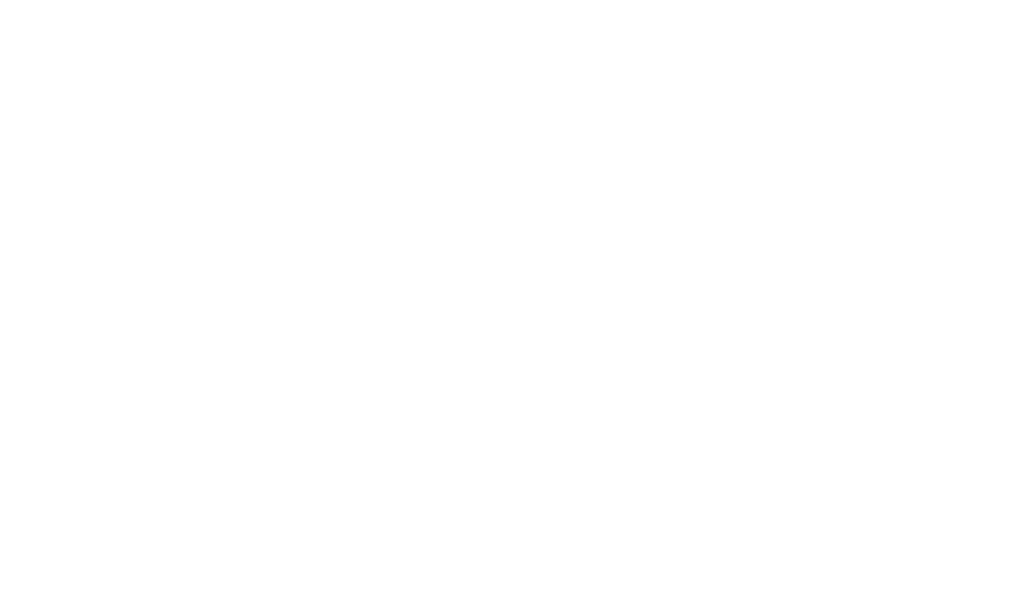
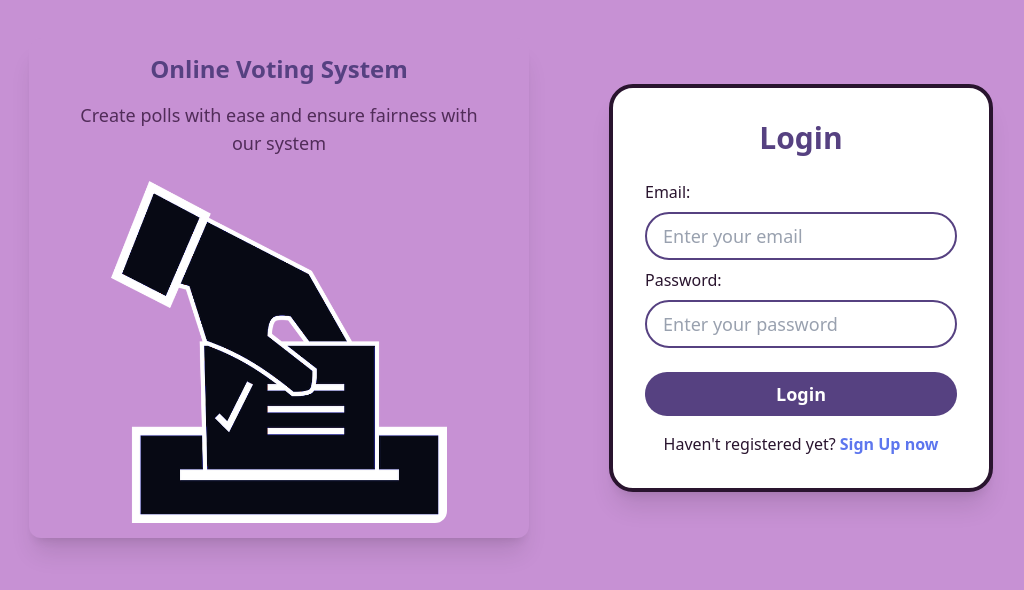
Before and after one commit to nl-codes/Online_Voting_System, a React (Vite) app in the folder frontend/: page /login in a window 1280 px wide. Shown: the part 112-702 px from the top of the page, without its empty margins (129-1153 px from the left). Built offline with nearby package versions, Linux system fonts and the light colour scheme.

Commit message:
Add UserContext

```diff
--- a/frontend/src/App.jsx
+++ b/frontend/src/App.jsx
@@ -1,4 +1,4 @@
-import React, { useState } from "react";
+import React from "react";
 import { BrowserRouter as Router, Routes, Route } from "react-router-dom";
 import LandingPage from "./pages/LandingPage";
 import LoginPage from "./pages/LoginPage";
@@ -8,31 +8,16 @@
 import UserDashboardPage from "./pages/UserDashboardPage";
 import UserElectionPage from "./pages/UserElectionPage";
 import VoterCardPortalPage from "./pages/VoterCardPortalPage";
+import UserProvider from "./context/UserProvider";
 
 const App = () => {
-    const [userId, setUserId] = useState(null);
     return (
+        <UserProvider>
             <Router>
                 <Routes>
                     <Route path="/" element={<LandingPage />} />
-                <Route
-                    path="/home"
-                    element={
-                        <UserDashboardPage
-                            userId={userId}
-                            setUserId={setUserId} // Fixed naming convention
-                        />
-                    }
-                />
-                <Route
-                    path="/login"
-                    element={
-                        <LoginPage
-                            userId={userId}
-                            setUserId={setUserId} // Fixed naming convention
-                        />
-                    }
-                />
+                    <Route path="/home" element={<UserDashboardPage />} />
+                    <Route path="/login" element={<LoginPage />} />
                     <Route
                         path="/sec/admin/dashboard"
                         element={<AdminDashboardPage />}
@@ -49,6 +34,7 @@
                     <Route path="/signup" element={<SignupPage />} />
                 </Routes>
             </Router>
+        </UserProvider>
     );
 };
 
--- /dev/null
+++ b/frontend/src/components/UnAuthorized.jsx
@@ -0,0 +1,26 @@
+import React from "react";
+
+const UnAuthorized = () => {
+    return (
+        <div>
+            <div className="flex flex-col items-center justify-center h-screen bg-[#29142e]">
+                <h1 className="text-3xl font-bold text-yellow-400 mb-4">
+                    This page is restricted for registered users only.
+                </h1>
+                <p className="text-lg text-white font-bold mb-6">
+                    Please login to continue.
+                </p>
+                <button
+                    className="px-6 py-2 text-white text-2xl bg-[#ab63bb]  rounded-md font-bold cursor-pointer transition-all duration-150 ease-in-out hover:scale-110 hover:shadow-[0_0_10px_#ab63bbn"
+                    onClick={() => {
+                        // Redirect to login page
+                        window.location.href = "/login";
+                    }}>
+                    Login
+                </button>
+            </div>
+        </div>
+    );
+};
+
+export default UnAuthorized;
--- /dev/null
+++ b/frontend/src/context/UserContext.jsx
@@ -0,0 +1,3 @@
+import { createContext } from "react";
+
+export const UserContext = createContext();
--- /dev/null
+++ b/frontend/src/context/UserProvider.jsx
@@ -0,0 +1,14 @@
+import React, { useState } from "react";
+import { UserContext } from "./UserContext";
+
+const UserProvider = ({ children }) => {
+    const [userId, setUserId] = useState(null);
+
+    return (
+        <UserContext.Provider value={{ userId, setUserId }}>
+            {children}
+        </UserContext.Provider>
+    );
+};
+
+export default UserProvider;
--- a/frontend/src/pages/LoginPage.jsx
+++ b/frontend/src/pages/LoginPage.jsx
@@ -1,22 +1,23 @@
-import { useState, useEffect } from "react";
+import { useState, useEffect, useContext } from "react";
 import { Link, useNavigate } from "react-router-dom";
 import Overview from "../components/Overview";
+import { UserContext } from "../context/UserContext";
 
-const LoginPage = ({ userId, setUserId }) => {
+const LoginPage = () => {
     const [email, setEmail] = useState("");
     const [password, setPassword] = useState("");
     const navigate = useNavigate();
+    const { userId, setUserId } = useContext(UserContext);
 
     // Check if user is already logged in
     useEffect(() => {
         const storedUserId = localStorage.getItem("userId");
-        if (storedUserId) {
+        if (storedUserId && !userId) {
             setUserId(storedUserId);
             navigate("/home");
         }
-    }, [setUserId, navigate]);
+    }, [userId, setUserId, navigate]);
 
-    // Handle login
     const handleLogin = async (e) => {
         e.preventDefault();
         try {
@@ -40,43 +41,41 @@
         }
     };
 
-    // If user is already logged in, don't render the login page
+    // Redirect if user is already logged in
     if (userId) {
         return null;
     }
 
     return (
-        <div>
-            {userId && (
-                <div className="min-h-screen flex flex-row gap-20 items-center justify-center bg-[#c791d4] text-[#512C59] font-poppins p-4">
+        <div className="min-h-screen flex flex-row gap-20 items-center justify-center bg-[#c791d4] text-[#29142e] font-poppins p-4">
             <Overview />
-                    <div className="border-4 border-[#512C59] rounded-3xl p-8 w-96 shadow-xl bg-white flex flex-col items-center">
+            <div className="border-4 border-[#29142e] rounded-3xl p-8 w-96 shadow-xl bg-white flex flex-col items-center">
                 <h2 className="text-3xl font-bold mb-6 text-[#564181]">
                     Login
                 </h2>
 
                 <form className="flex flex-col items-center w-full">
-                            <label className="self-start text-[#512C59] font-medium">
+                    <label className="self-start text-[#29142e] font-medium">
                         Email:
                     </label>
                     <input
                         maxLength="30"
                         minLength="5"
                         required
-                                className="w-full border-2 border-[#564181] px-4 py-2 text-lg my-2 rounded-full text-[#512C59] placeholder-gray-400 focus:ring-2 focus:ring-[#5D76EE] outline-none"
+                        className="w-full border-2 border-[#564181] px-4 py-2 text-lg my-2 rounded-full text-[#29142e] placeholder-gray-400 focus:ring-2 focus:ring-[#5D76EE] outline-none"
                         type="text"
                         placeholder="Enter your email"
                         onChange={(e) => setEmail(e.target.value)}
                     />
 
-                            <label className="self-start text-[#512C59] font-medium">
+                    <label className="self-start text-[#29142e] font-medium">
                         Password:
                     </label>
                     <input
                         maxLength="30"
                         minLength="5"
                         required
-                                className="w-full border-2 border-[#564181] px-4 py-2 text-lg my-2 rounded-full text-[#512C59] placeholder-gray-400 focus:ring-2 focus:ring-[#5D76EE] outline-none"
+                        className="w-full border-2 border-[#564181] px-4 py-2 text-lg my-2 rounded-full text-[#29142e] placeholder-gray-400 focus:ring-2 focus:ring-[#5D76EE] outline-none"
                         type="password"
                         placeholder="Enter your password"
                         onChange={(e) => setPassword(e.target.value)}
@@ -84,12 +83,12 @@
 
                     <button
                         onClick={handleLogin}
-                                className="w-full font-bold text-lg py-2 bg-[#564181] text-white rounded-full mt-4 transition-all duration-300 hover:bg-[#512C59] hover:text-white">
+                        className="w-full font-bold text-lg py-2 bg-[#564181] text-white rounded-full mt-4 transition-all duration-300 hover:bg-[#29142e] hover:text-white">
                         Login
                     </button>
                 </form>
 
-                        <p className="mt-4 text-[#512C59]">
+                <p className="mt-4 text-[#29142e]">
                     Haven't registered yet?
                     <Link
                         to="/signup"
@@ -99,8 +98,6 @@
                 </p>
             </div>
         </div>
-            )}
-        </div>
     );
 };
 
--- a/frontend/src/pages/UserDashboardPage.jsx
+++ b/frontend/src/pages/UserDashboardPage.jsx
@@ -1,16 +1,19 @@
-import React, { useEffect, useState } from "react";
+import React, { useContext, useEffect, useState } from "react";
 import { useNavigate } from "react-router-dom";
 import ProfileDisplay from "../components/ProfileDisplay.jsx";
 import ElectionCard from "../components/ElectionCard.jsx";
 import UraharaChibi from "../assets/urahara_chibi.jpg";
+import { UserContext } from "../context/UserContext.jsx";
+import UnAuthorized from "../components/UnAuthorized.jsx";
 
-const UserDashboardPage = ({ userId, setUserId }) => {
+const UserDashboardPage = () => {
+    const { userId, setUserId } = useContext(UserContext);
     const navigate = useNavigate();
 
     const handleLogout = () => {
         localStorage.removeItem("userId");
         setUserId(null);
-        navigate("/");
+        navigate("/login");
     };
 
     const [elections, setElections] = useState([]);
@@ -40,6 +43,9 @@
         setUserId(2);
         navigate(`/voter_card/${userId}`);
     };
+    if (!userId) {
+        return <UnAuthorized />;
+    }
 
     return (
         <div className="bg-[#29142e] h-screen w-screen">
```
Lines whose indentation alone changed are shown as unchanged.
